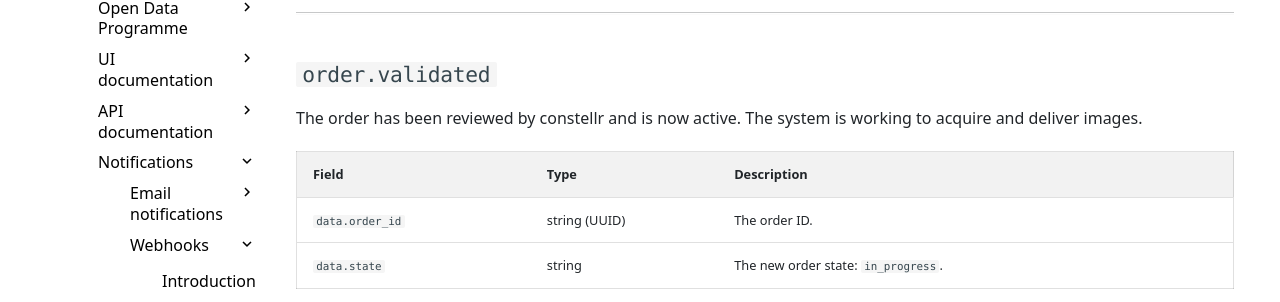
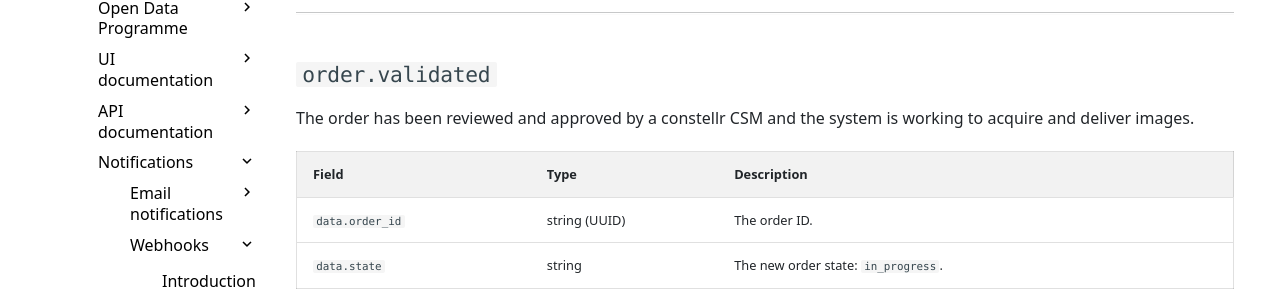
Before and after one commit to constellr/product-lst, an MkDocs documentation site: the page built from docs/notifications/webhooks/event-types.md, in a window 1280 px wide and 900 px high, scrolled down 1125 px. Shown: the part 153-455 px from the top of the window. Built offline with MkDocs 1.6.1 and Material for MkDocs 9.7.7, drawn with Linux system fonts in a browser that asks for light colours; the version menu is left out.

Commit message:
Update docs/notifications/webhooks/event-types.md
Co-authored-by: Berat Akuzum <31342820+beratakuzum@users.noreply.github.com>

```diff
--- a/docs/notifications/webhooks/event-types.md
+++ b/docs/notifications/webhooks/event-types.md
@@ -35,7 +35,7 @@ Every webhook request contains a JSON body describing a single event. All events
 
 ## `order.validated`
 
-The order has been reviewed by constellr and is now active. The system is working to acquire and deliver images.
+The order has been reviewed and approved by a constellr CSM and the system is working to acquire and deliver images.
 
 | Field | Type | Description |
 | :--- | :--- | :--- |
```
